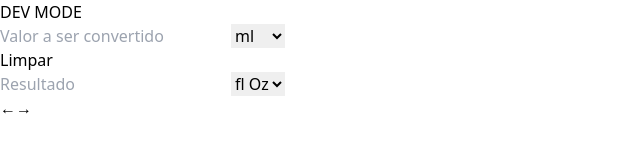
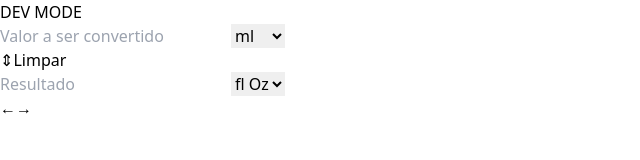
Before and after one commit to TheDevLion/unit-measure-conversion, a React (Vite) app: page / in a window 1280 px wide. Shown: the top 160 px of the page, without its empty margins (0-640 px from the left). Built offline with nearby package versions, Linux system fonts and the light colour scheme.

Commit message:
✨feat: switch units and values button

```diff
--- a/src/App.tsx
+++ b/src/App.tsx
@@ -74,6 +74,16 @@ function App() {
     setDecimals(decimals - 1)
   }
 
+  const handleSwitch = () => {
+    const inputUnitTemp = inputUnit.toString()
+    setInputUnit(outputUnit)
+    setOutputUnit(inputUnitTemp)
+
+    const inputTemp = input
+    setInput(output)
+    setOutput(inputTemp)
+  }
+
   return (
     <div className="flex items-center justify-center flex-col p-10">
 
@@ -101,12 +111,17 @@ function App() {
         </select>
       </div>
 
+
+      <div className="flex gap-5">
+        <button className="text-3xl" onClick={handleSwitch}>&#x21D5;</button>
+
         <button
           className="bg-gray-200 text-gray-800 font-semibold py-2 px-4 rounded hover:bg-gray-300 transition-colors"
           onClick={handleResetForm}
         >
           Limpar
         </button>
+      </div>
 
       <div className="flex flex-col p-5 relative w-[450px] items-center">
         <div className="flex rounded-sm justify-center w-[300px]">
```
Lines whose indentation alone changed are shown as unchanged.
